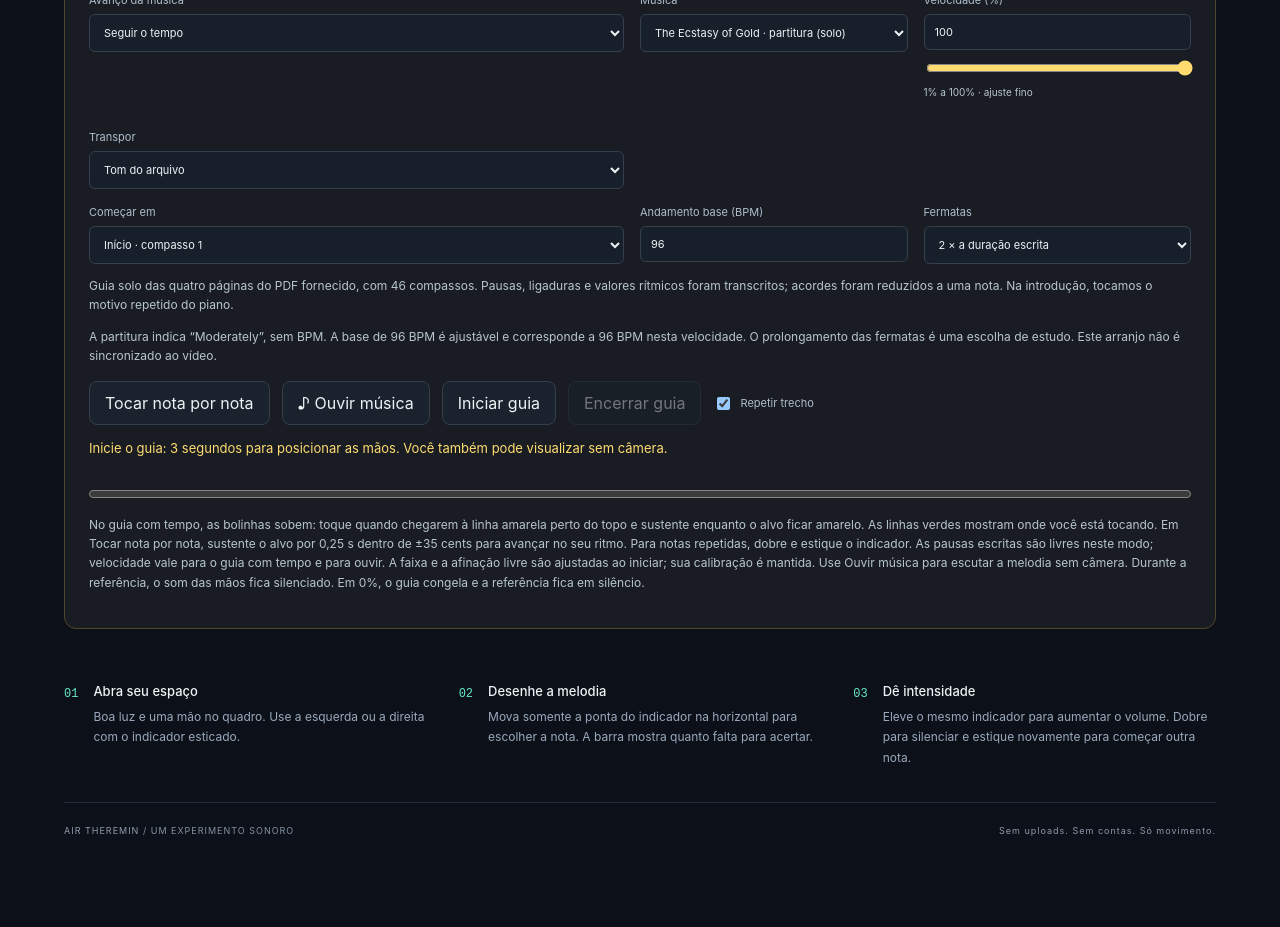
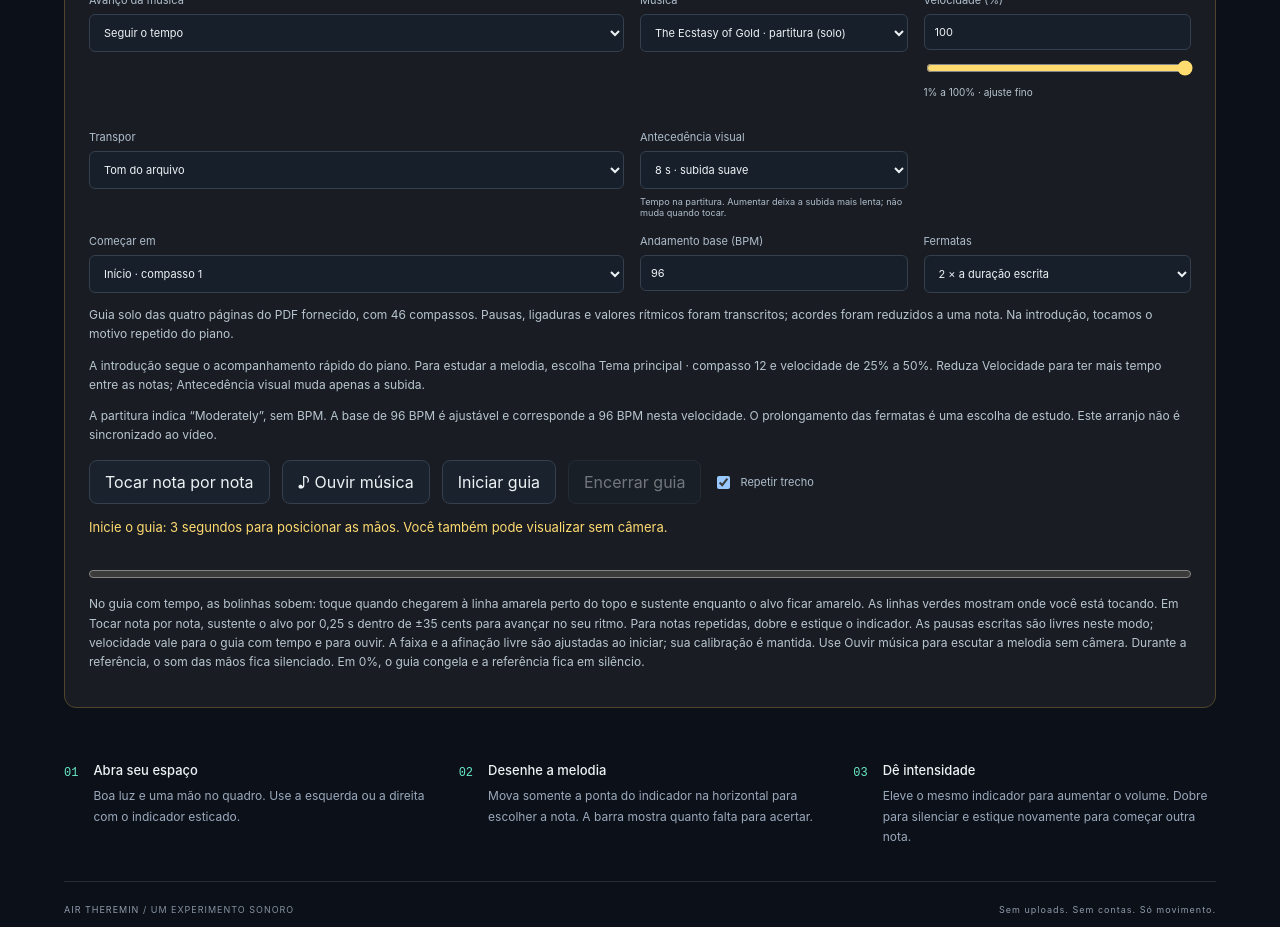
Before and after one commit to RafaBotossi/Theremin, a React (Vite) app: page / in a window 1280 px wide. Shown: the part 1460-2387 px from the top of the page. Before the commit the page ends 2326 px from the top, so only its background shows below. Built offline with nearby package versions, Linux system fonts and the light colour scheme.

Commit message:
Slow guide travel and synchronize countdown with practice speed

```diff
--- a/src/components/SongPanel.tsx
+++ b/src/components/SongPanel.tsx
@@ -9,6 +9,8 @@ import {
   isPolyphonic,
   midiFrequency,
   risingNotes,
+  advanceSongTime,
+  guideSongTime,
   type Melody,
   type SongGuide,
 } from "../music/song";
@@ -35,6 +37,8 @@ export function SongPanel({
   const [tracks, setTracks] = useState<Melody[]>([]);
   const [track, setTrack] = useState(0);
   const [speed, setSpeed] = useState(1);
+  const [lookahead, setLookahead] = useState(8);
+  const lastMovingSpeed = useRef(1);
   const [bpm, setBpm] = useState(96);
   const [startMeasure, setStartMeasure] = useState(1);
   const [fermata, setFermata] = useState(2);
@@ -135,7 +139,7 @@ export function SongPanel({
         delta = (now - last) / 1000;
       last = now;
       setTime((old) => {
-        const next = old < 0 ? old + delta : old + delta * speed;
+        const next = advanceSongTime(old, delta, speed);
         if (next >= duration) {
           if (loop) return -3;
           return duration;
@@ -165,13 +169,20 @@ export function SongPanel({
     return () => document.removeEventListener("visibilitychange", pause);
   }, []);
   useEffect(() => {
+    if (speed > 0) lastMovingSpeed.current = speed;
     onGuide(
       enabled
         ? {
             active: true,
             timed: !practice && status !== "done",
             falling:
-              !practice && status !== "done" ? risingNotes(notes, time) : [],
+              !practice && status !== "done"
+                ? risingNotes(
+                    notes,
+                    guideSongTime(time, lastMovingSpeed.current),
+                    lookahead,
+                  )
+                : [],
             listening: playback.listening,
             attack: frame.current?.start ?? null,
             current:
@@ -202,6 +213,7 @@ export function SongPanel({
     playback.listening,
     practice,
     notes,
+    lookahead,
   ]);
   useEffect(
     () => () => {
@@ -350,6 +362,21 @@ export function SongPanel({
             ))}
           </select>
         </label>
+        <label>
+          Antecedência visual
+          <select
+            value={lookahead}
+            onChange={(e) => setLookahead(Number(e.target.value))}
+          >
+            <option value={4}>4 s · subida rápida</option>
+            <option value={8}>8 s · subida suave</option>
+            <option value={12}>12 s · subida bem lenta</option>
+          </select>
+          <small>
+            Tempo na partitura. Aumentar deixa a subida mais lenta; não muda
+            quando tocar.
+          </small>
+        </label>
       </div>
       {choice === "ecstasy" && (
         <>
@@ -406,6 +433,12 @@ export function SongPanel({
             Pausas, ligaduras e valores rítmicos foram transcritos; acordes
             foram reduzidos a uma nota. Na introdução, tocamos o motivo repetido
             do piano.
+          </p>
+          <p>
+            A introdução segue o acompanhamento rápido do piano. Para estudar a
+            melodia, escolha Tema principal · compasso 12 e velocidade de 25% a
+            50%. Reduza Velocidade para ter mais tempo entre as notas;
+            Antecedência visual muda apenas a subida.
           </p>
           <p>
             A partitura indica “Moderately”, sem BPM. A base de {bpm} BPM é
--- a/src/music/song.ts
+++ b/src/music/song.ts
@@ -18,6 +18,15 @@ export interface SongGuide {
   remaining: number | null;
   falling?: { midi: number; start: number; progress: number }[];
   timed?: boolean;
+}
+// Countdown remains three real seconds; any time crossing zero uses song speed.
+export function advanceSongTime(time: number, delta: number, speed: number) {
+  if (speed <= 0) return time;
+  if (time < 0) return time + delta < 0 ? time + delta : (time + delta) * speed;
+  return time + delta * speed;
+}
+export function guideSongTime(time: number, speed: number) {
+  return time < 0 ? time * speed : time;
 }
 // Positions follow the song clock, so pause, speed and looping stay in sync.
 export function risingNotes(notes: SongNote[], time: number, horizon = 4) {
```
Also changed, not shown: 2 other files (tests, documents, lock files or other folders).
